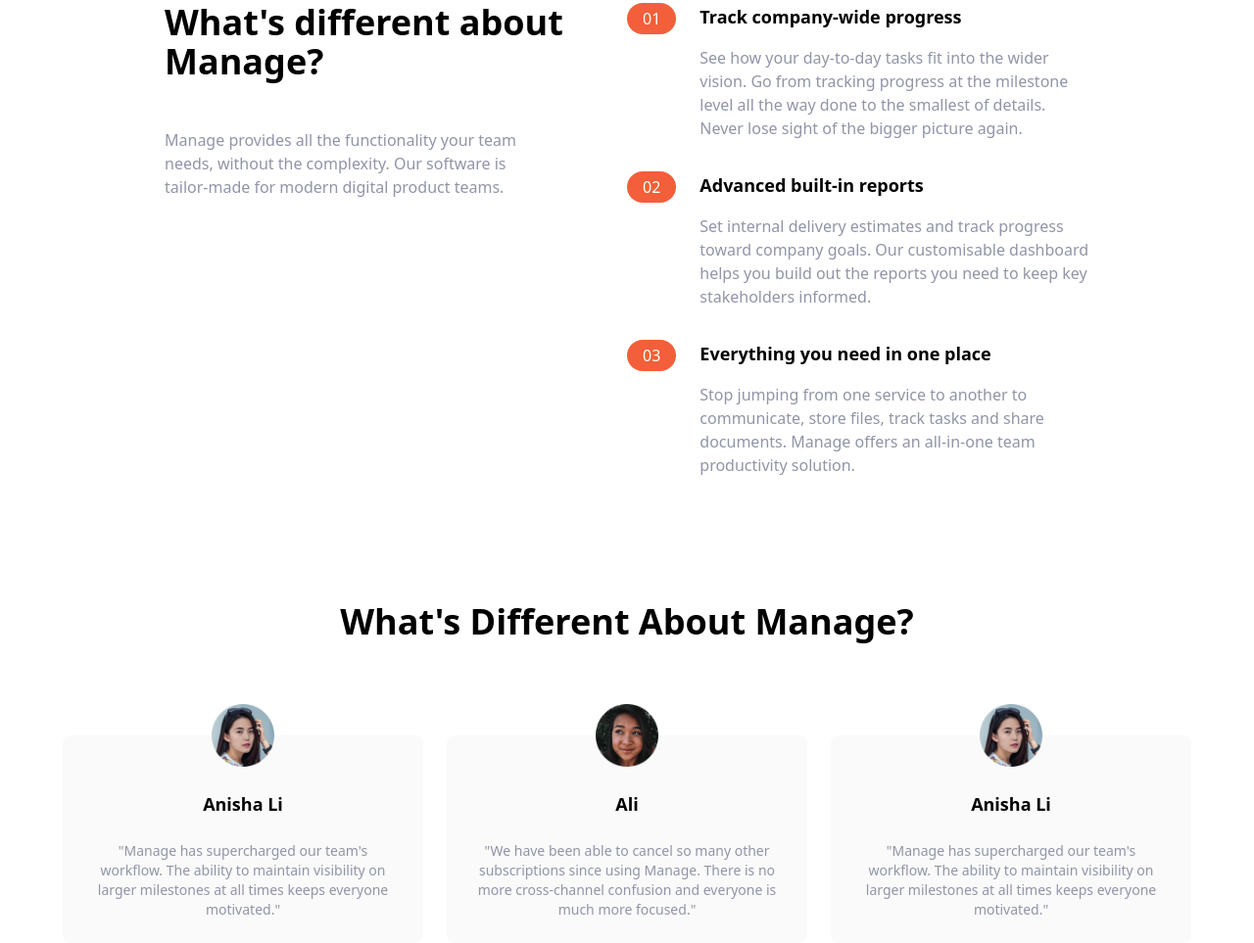
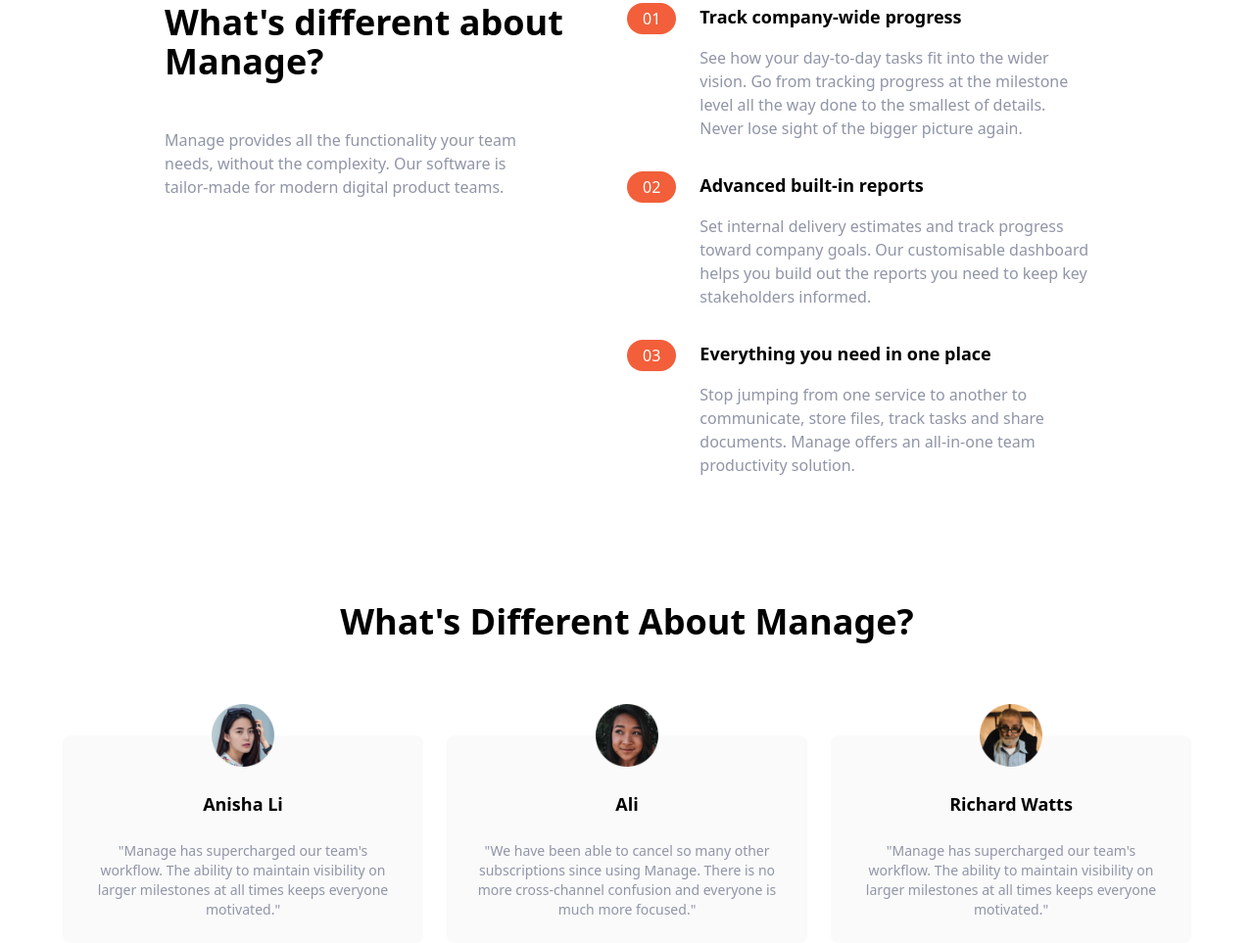
Before and after one commit to SazzadurRahmanAyan/tailwind-landingpage-practice, a website: page index.html in a window 1280 px wide. Shown: the part 653-1616 px from the top of the page at 98% size. Drawn offline with Linux system fonts and the light colour scheme.

Commit message:
Testimonial 3 added

```diff
--- a/index.html
+++ b/index.html
@@ -173,8 +173,8 @@
 
                 <!-- Testimonial 3 -->
                 <div class="flex flex-col items-center p-6 space-y-6 rounded-lg bg-veryLightGray md:w-1/3">
-                    <img src="img/avatar-anisha.png" class="w-16 -mt-14" alt="">
-                    <h5 class="text-lg font-bold">Anisha Li</h5>
+                    <img src="img/avatar-richard.png" class="w-16 -mt-14" alt="">
+                    <h5 class="text-lg font-bold">Richard Watts</h5>
                     <p class="text-sm text-darkGrayishBlue">
                         "Manage has supercharged our team's workflow. The ability to maintain visibility on larger milestones at all times keeps everyone motivated."
                     </p>
```
